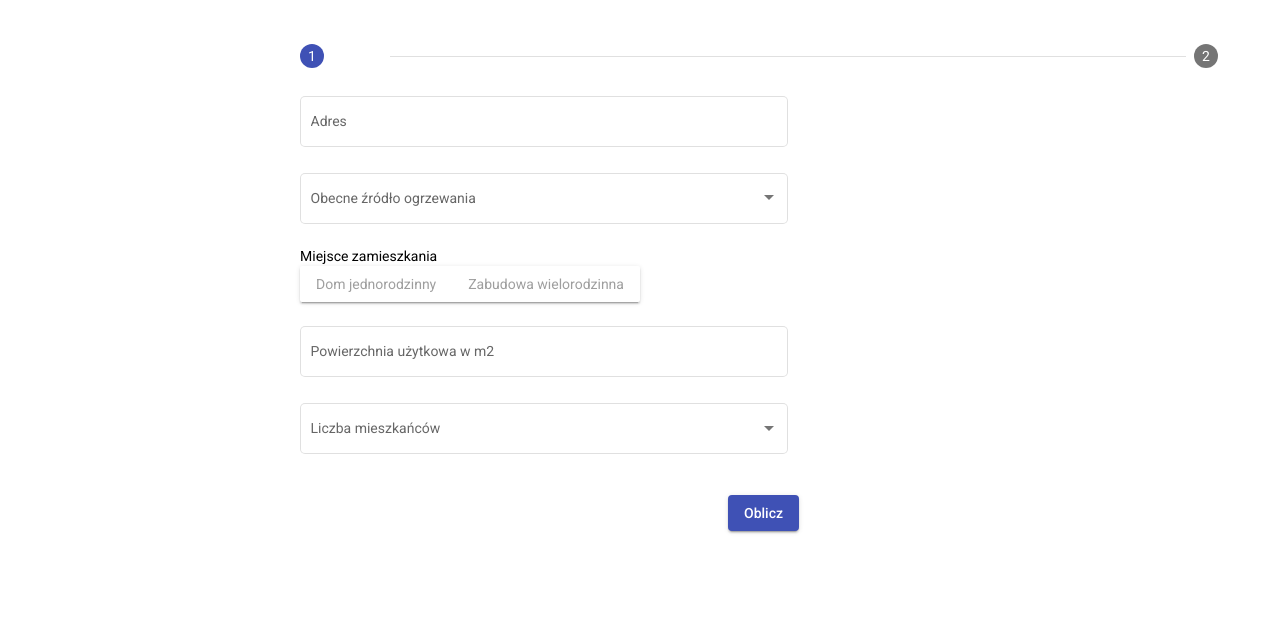
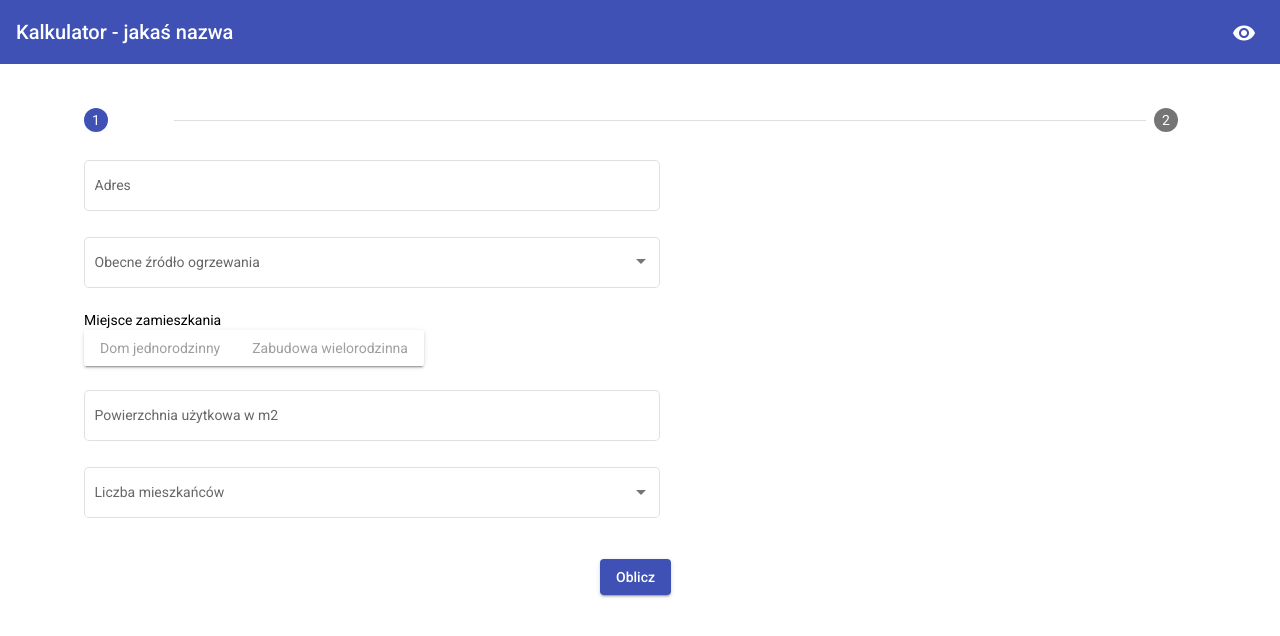
Before and after one commit to lkierepka/PFR, an Angular app: page / in a window 1280 px wide. Shown: the top 636 px of the page. Built offline with nearby package versions, Linux system fonts and the light colour scheme.

Commit message:
update main page

```diff
--- a/src/app/app.component.html
+++ b/src/app/app.component.html
@@ -1,5 +1,12 @@
+<mat-toolbar color="primary">
+  <span>Kalkulator - jakaś nazwa</span>
+  <span class="spacer"></span>
+  <button mat-icon-button class="example-icon" aria-label="Example icon-button with share icon">
+    <mat-icon>remove_red_eye</mat-icon>
+  </button>
+</mat-toolbar>
+
 <div class="page-container">
-  <div class="nav"></div>
   <mat-horizontal-stepper #stepper [linear]="false" class="content-container">
     <mat-step>
       <app-calculator-form></app-calculator-form>
--- a/src/app/app.component.scss
+++ b/src/app/app.component.scss
@@ -4,15 +4,12 @@
 
 .page-container {
     margin: 20px;
-    height: 100%;
-    width: 100%;
-    display: flex;
-}
-
-.nav {
-    flex: 1;
 }
 
 .content-container {
-    flex: 4;
+    padding-left: 40px;
 }
+
+.spacer {
+    flex: 1 1 auto;
+}
--- a/src/app/app.module.ts
+++ b/src/app/app.module.ts
@@ -14,6 +14,8 @@
 import { ReactiveFormsModule } from '@angular/forms';
 import { MatSelectModule } from '@angular/material/select';
 import { MatStepperModule } from '@angular/material/stepper';
+import { MatToolbarModule } from '@angular/material/toolbar';
+import { MatIconModule } from '@angular/material/icon';
 
 @NgModule({
   declarations: [AppComponent, CalculatorFormComponent],
@@ -30,6 +32,8 @@
     HttpClientModule,
     MatSelectModule,
     MatStepperModule,
+    MatToolbarModule,
+    MatIconModule,
   ],
   providers: [],
   bootstrap: [AppComponent],
--- a/src/app/calculator-form/calculator-form.component.ts
+++ b/src/app/calculator-form/calculator-form.component.ts
@@ -29,7 +29,7 @@
     { value: HeatingSourceEnum.electricHeater, description: 'Elektryczny piec' },
   ];
 
-  public readonly familyMemberNumber: number[] = [1, 2, 3, 4, 5];
+  public readonly familyMemberNumber: number[] = [1, 2, 3, 4, 5, 6, 7, 8];
 
   public ngOnInit(): void {
     this.streets = this.streetProvider.streets$().pipe(mergeMap(streets =>
```
